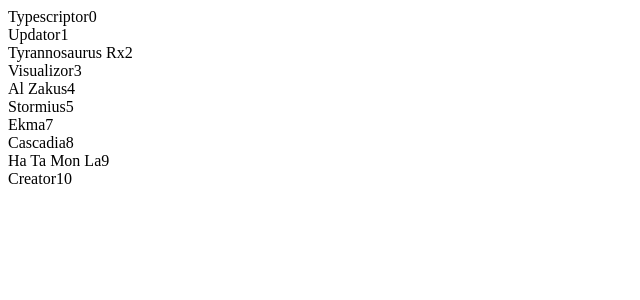
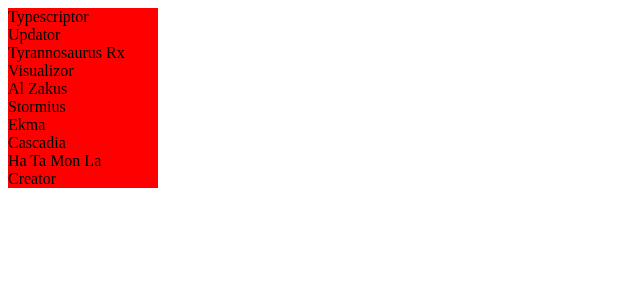
Before and after one commit to ZdennyPOZ/alza-case-study, an Angular app: page / in a window 1280 px wide. Shown: the top 300 px of the page, without its empty margins (0-640 px from the left). Built offline with nearby package versions, Linux system fonts and the light colour scheme.

Commit message:
progress on list

```diff
--- a/src/app/app.component.html
+++ b/src/app/app.component.html
@@ -1,3 +1,3 @@
-<div *ngFor="let hero of heroes">
-  {{hero.name}}{{hero.id}}
+<div *ngFor="let hero of heroes" style="width: 150px">
+  <hero-item [hero]="hero"></hero-item>
 </div>
--- a/src/app/app.module.ts
+++ b/src/app/app.module.ts
@@ -1,10 +1,12 @@
 import { NgModule } from '@angular/core';
 import { BrowserModule } from '@angular/platform-browser';
 import { AppComponent } from './app.component';
+import { HeroListItemComponent } from './core/components/hero-list-item/hero-list-item.component';
 
 @NgModule({
   declarations: [
-    AppComponent
+    AppComponent,
+    HeroListItemComponent
   ],
   imports: [
     BrowserModule
--- /dev/null
+++ b/src/app/core/components/hero-list-item/hero-list-item.component.scss
@@ -0,0 +1,3 @@
+div{
+    background-color: red;
+}
```
Also changed, not shown: src/app/core/components/hero-list-item/hero-list-item.component.ts (added, +11 -0 lines), 1 other file (tests, documents, lock files or other folders).
